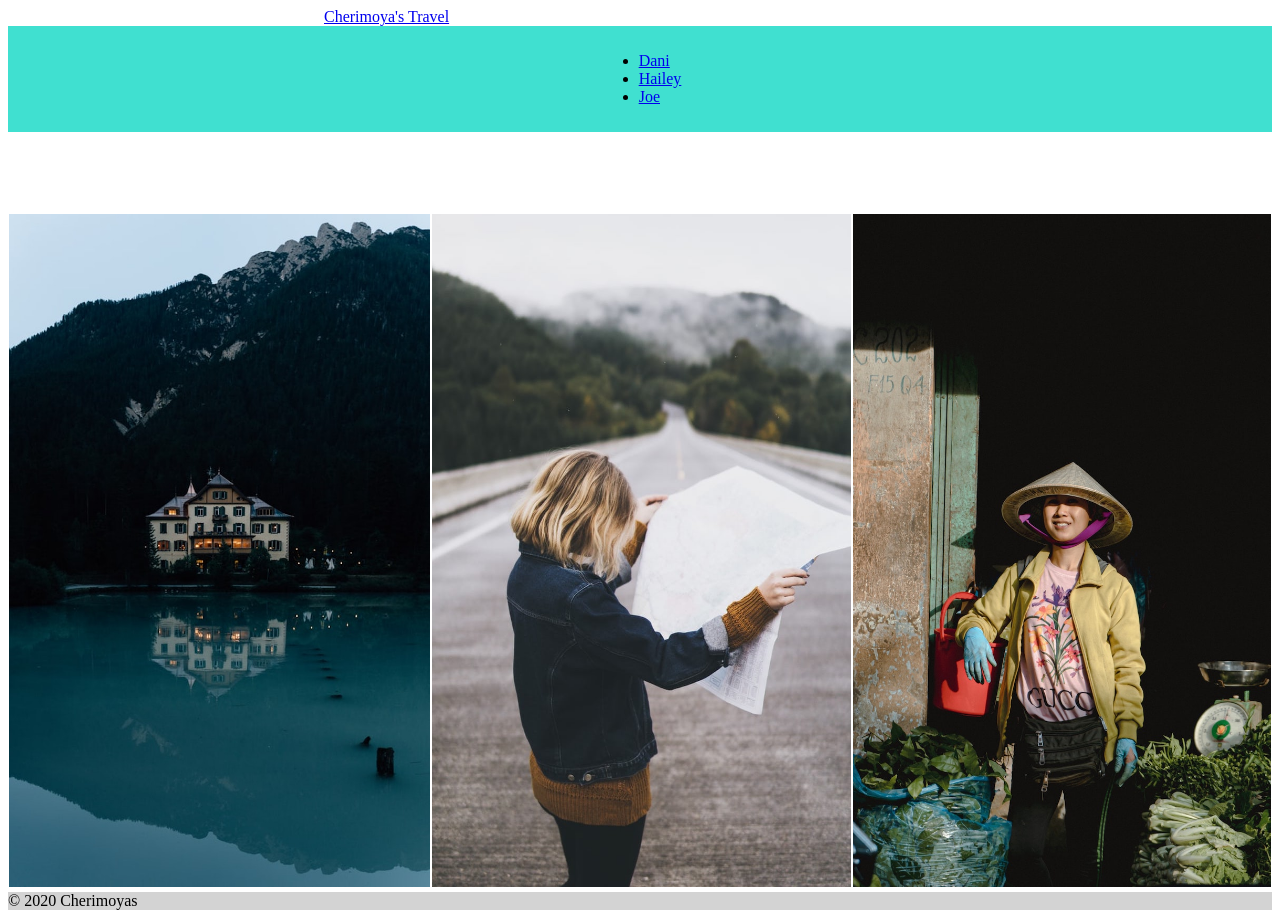
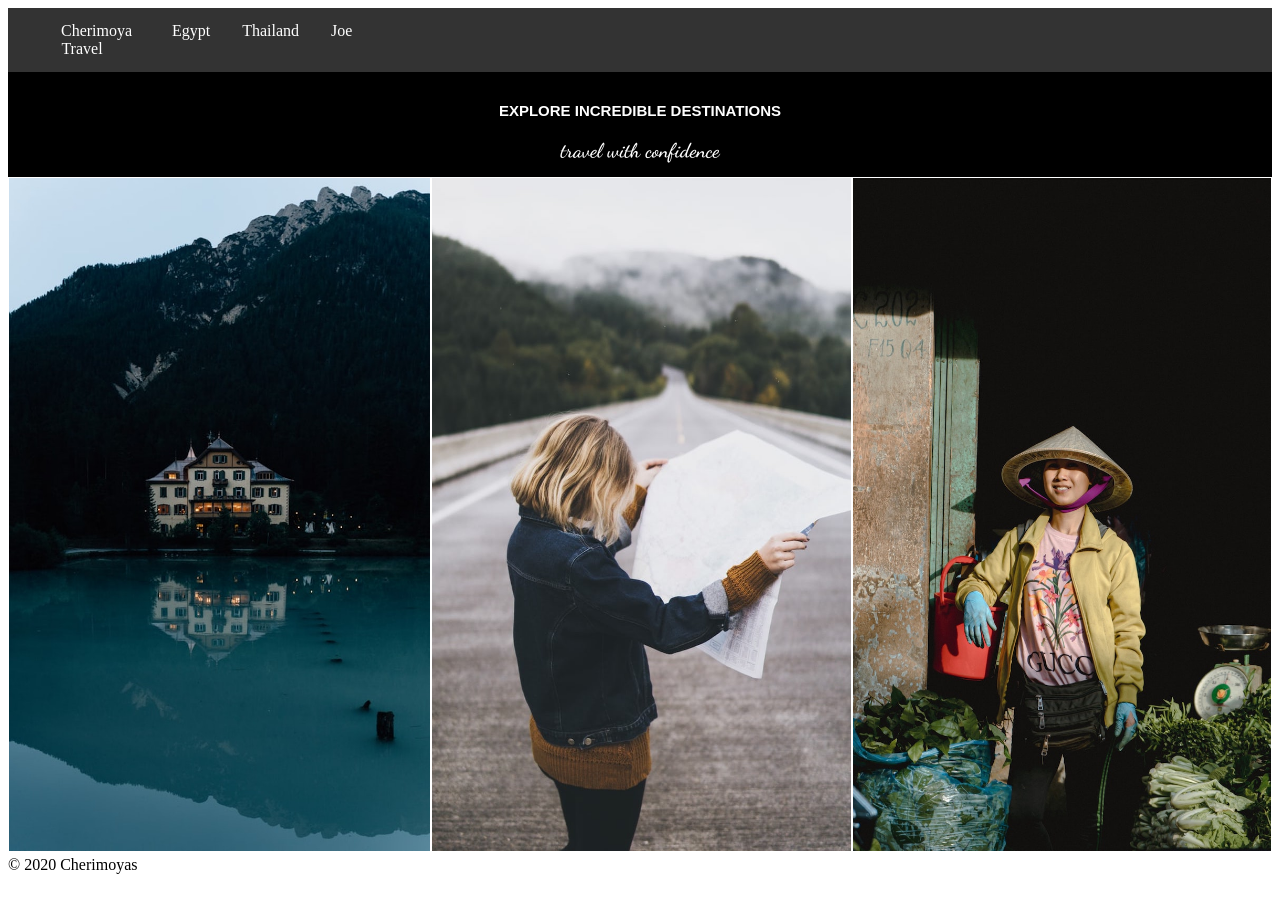
Before and after one commit to nss-day-cohort-43/hello-world-cherimoyas, a plain HTML site: page index.html in a window 1280 px wide. After the commit the page ends 882 px from the top, so only its background shows below. Drawn offline with Linux system fonts and the light colour scheme; files that its build step writes are made by us from their sources.

Commit message:
updated dani and index page added poss nav bar

```diff
--- a/css/main.css
+++ b/css/main.css
@@ -2,6 +2,36 @@
 .indexBody {
     background-color: white;
 }
+
+.nav-index {
+    background-color: 5c5c8a;
+}
+
+ul {
+    list-style-type: none;
+    margin: 0;
+    padding: 0;
+    overflow: hidden;
+    background-color: #333;
+  }
+
+  li {
+      float: left;
+  }
+
+  li a {
+    display: block;
+    color: white;
+    text-align: center;
+    padding: 14px 16px;
+    text-decoration: none;
+  }
+
+  /* Change the link color to #111 (black) on hover */
+  li a:hover {
+    background-color: #111;
+  }
+
 
 .logo {
     display: block;
@@ -10,7 +40,7 @@
     width: 50%;
 }
 
-.sloganBox {
+.slogan-box {
     display; flex;
     flex-wrap: flex;
     background: black;
@@ -35,7 +65,7 @@
     margin: 5px;
 }
 
-.mainImageRow {
+.index-image-row {
     flex: flex;
     padding: 2px, 1px;
 }
@@ -66,3 +96,7 @@
     flex: flex;
     padding: 1px;
     }
+
+.index-footer {
+    background-color: 5c5c8a;
+}
--- a/index.html
+++ b/index.html
@@ -6,17 +6,15 @@
     <link href="https://fonts.googleapis.com/css2?family=Dancing+Script:wght@600&display=swap" rel="stylesheet">
     <title>Cherimoyas Travel Agency</title>
     <link rel="stylesheet" href="css/main.css">
-    <link rel="stylesheet" href="css/joe.css">
-    <link rel="stylesheet" href="css/dc.main.css">
-
+    <!-- <link rel="stylesheet" href="css/joe.css"> -->
   </head>
   <body class="indexBody">
       <header>
-            <div class="logo"><a href="index.html">Cherimoya's Travel</a></div>
-          <nav>
+          <nav class="nav-index">
               <ul>
-                <li><a href="/dani-country.html">Dani</a></li>
-                <li><a href="/hailey-country.html">Hailey</a></li>
+                <li><div class="logo"><a href="index.html">Cherimoya Travel</a></div></li>
+                <li><a href="/dani-country.html">Egypt</a></li>
+                <li><a href="/hailey-country.html">Thailand</a></li>
                 <li><a href="/joe-country.html">Joe</a></li>
               </ul>
             </nav>
@@ -27,7 +25,7 @@
             <h3 class="travel">travel with confidence</h3>
           </div>
       </section>
-      <section class="mainImageRow">
+      <section class="index-image-row">
         <div class="row">
         <div class="column">
             <img src="images/houseOnLake.jpeg" alt="house on lake" style="width:100%">
@@ -42,7 +40,6 @@
       <section>
         <div class="indexBottom"> </div>
       </section>
-      </section>
-      <footer class="footerIndex">&copy; 2020 Cherimoyas</footer>
+      <footer>&copy; 2020 Cherimoyas</footer>
   </body>
   </html>
```
Also changed, not shown: dani-country.html (+1 -1 lines).
